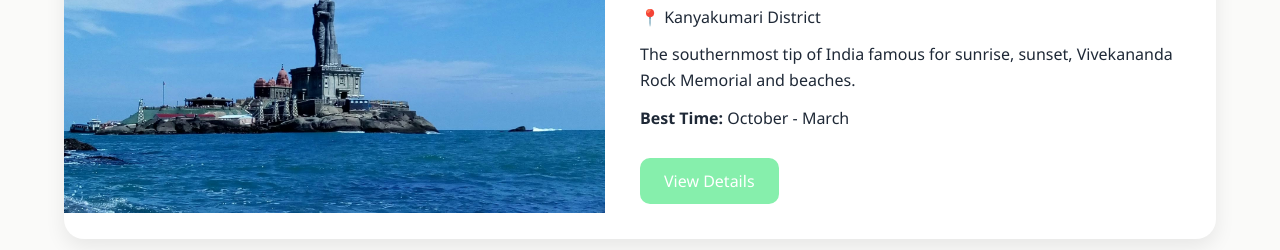
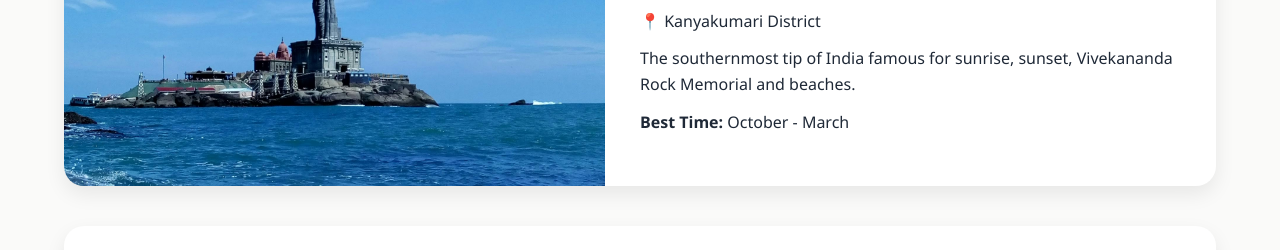
Before and after one commit to jananinagarajan2905-ctrl/XploreTN, a website: page destinations.html in a window 1280 px wide. Shown: the part 384-634 px from the top of the page. Drawn offline with Linux system fonts and the light colour scheme; grey boxes are pictures that could not be loaded.

Commit message:
Remove 'View Details' button from destinations
Removed 'View Details' button from the destinations section.

```diff
--- a/destinations.html
+++ b/destinations.html
@@ -44,7 +44,6 @@
                 </p>
                 <p><strong>Best Time:</strong> October - March</p>
 
-                <button>View Details</button>
             </div>
 
         </div>
```
